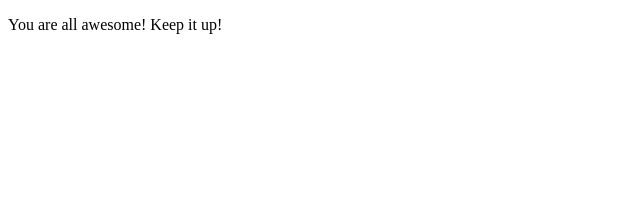
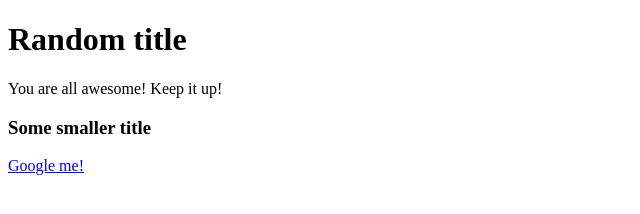
Before and after one commit to pbarnard1/mock_group_project_july_2021, a plain HTML site: page index.html in a window 1280 px wide. Shown: the whole page, without its empty margins (0-640 px from the left). Drawn offline with Linux system fonts and the light colour scheme.

Commit message:
Modified index.html

```diff
--- a/index.html
+++ b/index.html
@@ -8,6 +8,9 @@
     <title>This project rocks!</title>
 </head>
 <body>
+    <h1>Random title</h1>
     <p>You are all awesome!  Keep it up!</p>
+    <h3>Some smaller title</h3>
+    <a href="https://www.google.com">Google me!</a>
 </body>
 </html>
```
